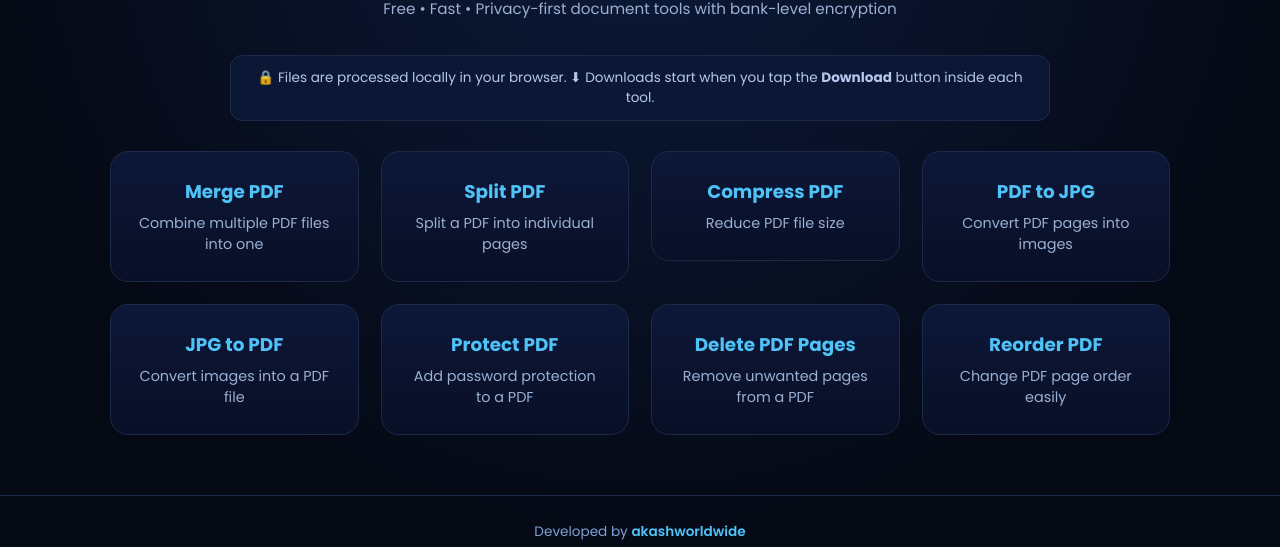
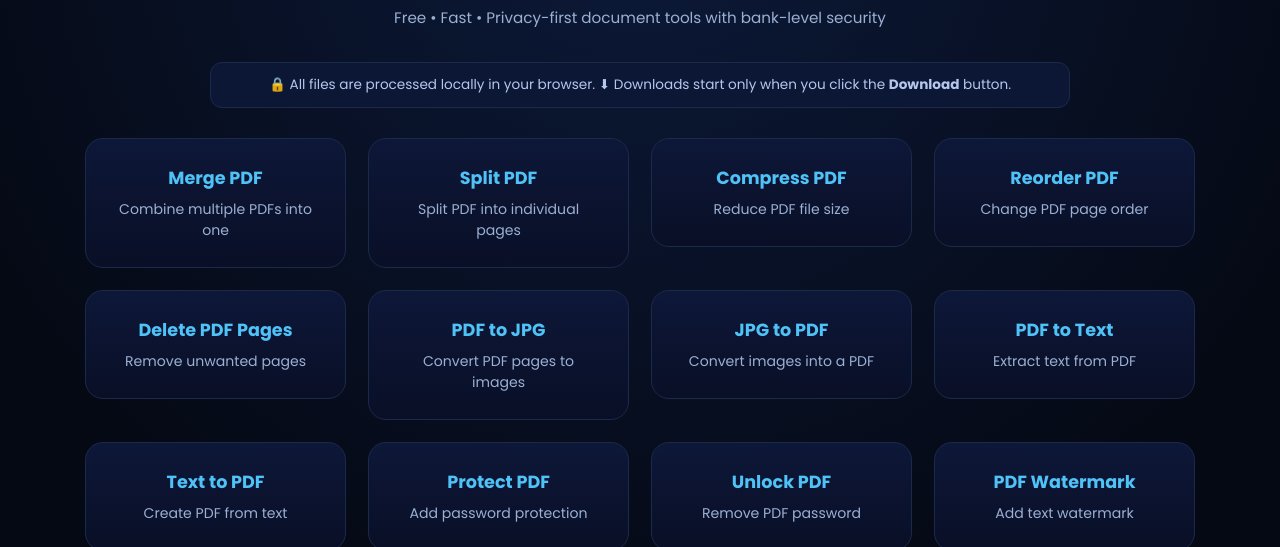
Before and after one commit to akashworldwidein/akashworldwide.docs, a plain HTML site: page index.html in a window 1280 px wide. Shown: the part 111-658 px from the top of the page. Drawn offline with Linux system fonts and the light colour scheme.

Commit message:
index.html

```diff
--- a/index.html
+++ b/index.html
@@ -30,17 +30,13 @@ body{
 
 /* ---------- HEADER ---------- */
 header{
-  padding:48px 20px 34px;
+  padding:46px 20px 32px;
   text-align:center;
 }
 header h1{
   font-size:clamp(1.6rem,5.5vw,2.4rem);
   font-weight:700;
   color:var(--accent);
-  line-height:1.2;
-  white-space:nowrap;
-  overflow:hidden;
-  text-overflow:ellipsis;
 }
 header p{
   margin-top:14px;
@@ -54,8 +50,8 @@ header p{
 
 /* ---------- NOTICE ---------- */
 .notice{
-  max-width:820px;
-  margin:0 auto 24px;
+  max-width:860px;
+  margin:0 auto 26px;
   padding:12px 16px;
   background:#0b1735;
   border:1px solid var(--border);
@@ -65,13 +61,13 @@ header p{
   text-align:center;
 }
 
-/* ---------- TOOLS GRID ---------- */
+/* ---------- GRID ---------- */
 .grid{
-  max-width:1100px;
-  margin:30px auto 60px;
+  max-width:1150px;
+  margin:30px auto 70px;
   padding:0 20px;
   display:grid;
-  grid-template-columns:repeat(auto-fit,minmax(230px,1fr));
+  grid-template-columns:repeat(auto-fit,minmax(240px,1fr));
   gap:22px;
 }
 .card{
@@ -90,11 +86,11 @@ header p{
 .card h3{
   color:var(--accent);
   margin-bottom:8px;
-  font-size:1.15rem;
+  font-size:1.1rem;
 }
 .card p{
   color:var(--muted);
-  font-size:.9rem;
+  font-size:.88rem;
 }
 a{
   text-decoration:none;
@@ -135,72 +131,35 @@ footer a{
 <header>
   <h1>akashworldwide.docs</h1>
   <p>
-    Free • Fast • Privacy-first document tools with bank-level encryption
+    Free • Fast • Privacy-first document tools with bank-level security
   </p>
 </header>
 
 <div class="notice">
-  🔒 Files are processed locally in your browser.
-  ⬇ Downloads start when you tap the <b>Download</b> button inside each tool.
+  🔒 All files are processed locally in your browser.
+  ⬇ Downloads start only when you click the <b>Download</b> button.
 </div>
 
 <section class="grid">
 
-<a href="merge-pdf.html">
-  <div class="card">
-    <h3>Merge PDF</h3>
-    <p>Combine multiple PDF files into one</p>
-  </div>
-</a>
+<!-- CORE PDF -->
+<a href="merge-pdf.html"><div class="card"><h3>Merge PDF</h3><p>Combine multiple PDFs into one</p></div></a>
+<a href="split-pdf.html"><div class="card"><h3>Split PDF</h3><p>Split PDF into individual pages</p></div></a>
+<a href="compress-pdf.html"><div class="card"><h3>Compress PDF</h3><p>Reduce PDF file size</p></div></a>
+<a href="reorder-pdf.html"><div class="card"><h3>Reorder PDF</h3><p>Change PDF page order</p></div></a>
+<a href="delete-pdf-pages.html"><div class="card"><h3>Delete PDF Pages</h3><p>Remove unwanted pages</p></div></a>
 
-<a href="split-pdf.html">
-  <div class="card">
-    <h3>Split PDF</h3>
-    <p>Split a PDF into individual pages</p>
-  </div>
-</a>
+<!-- CONVERT -->
+<a href="pdf-to-jpg.html"><div class="card"><h3>PDF to JPG</h3><p>Convert PDF pages to images</p></div></a>
+<a href="jpg-to-pdf.html"><div class="card"><h3>JPG to PDF</h3><p>Convert images into a PDF</p></div></a>
+<a href="pdf-to-text.html"><div class="card"><h3>PDF to Text</h3><p>Extract text from PDF</p></div></a>
+<a href="text-to-pdf.html"><div class="card"><h3>Text to PDF</h3><p>Create PDF from text</p></div></a>
 
-<a href="compress-pdf.html">
-  <div class="card">
-    <h3>Compress PDF</h3>
-    <p>Reduce PDF file size</p>
-  </div>
-</a>
-
-<a href="pdf-to-jpg.html">
-  <div class="card">
-    <h3>PDF to JPG</h3>
-    <p>Convert PDF pages into images</p>
-  </div>
-</a>
-
-<a href="jpg-to-pdf.html">
-  <div class="card">
-    <h3>JPG to PDF</h3>
-    <p>Convert images into a PDF file</p>
-  </div>
-</a>
-
-<a href="protect-pdf.html">
-  <div class="card">
-    <h3>Protect PDF</h3>
-    <p>Add password protection to a PDF</p>
-  </div>
-</a>
-
-<a href="delete-pdf-pages.html">
-  <div class="card">
-    <h3>Delete PDF Pages</h3>
-    <p>Remove unwanted pages from a PDF</p>
-  </div>
-</a>
-
-<a href="reorder-pdf.html">
-  <div class="card">
-    <h3>Reorder PDF</h3>
-    <p>Change PDF page order easily</p>
-  </div>
-</a>
+<!-- SECURITY & EDIT -->
+<a href="protect-pdf.html"><div class="card"><h3>Protect PDF</h3><p>Add password protection</p></div></a>
+<a href="unlock-pdf.html"><div class="card"><h3>Unlock PDF</h3><p>Remove PDF password</p></div></a>
+<a href="watermark-pdf.html"><div class="card"><h3>PDF Watermark</h3><p>Add text watermark</p></div></a>
+<a href="pdf-metadata.html"><div class="card"><h3>PDF Metadata Editor</h3><p>Edit title, author & info</p></div></a>
 
 </section>
 
```
